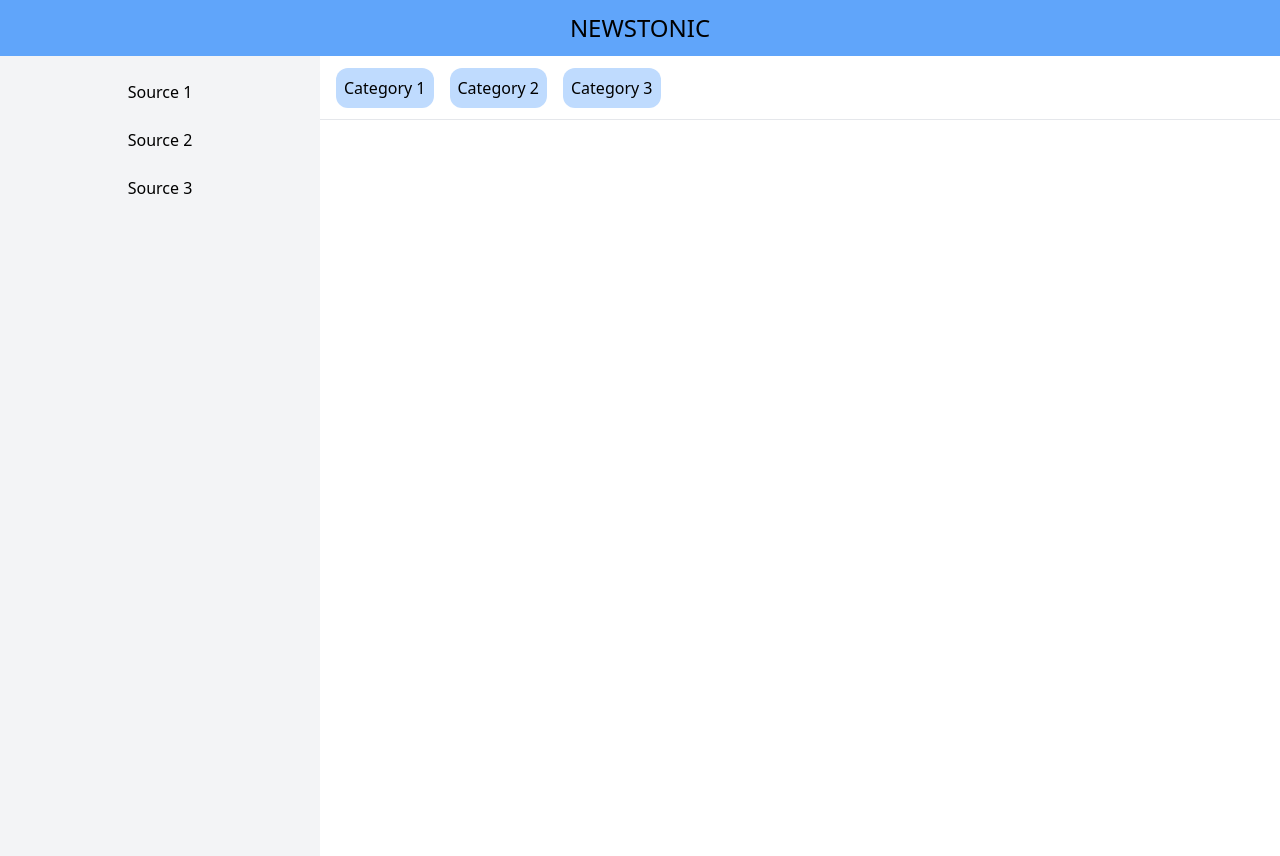
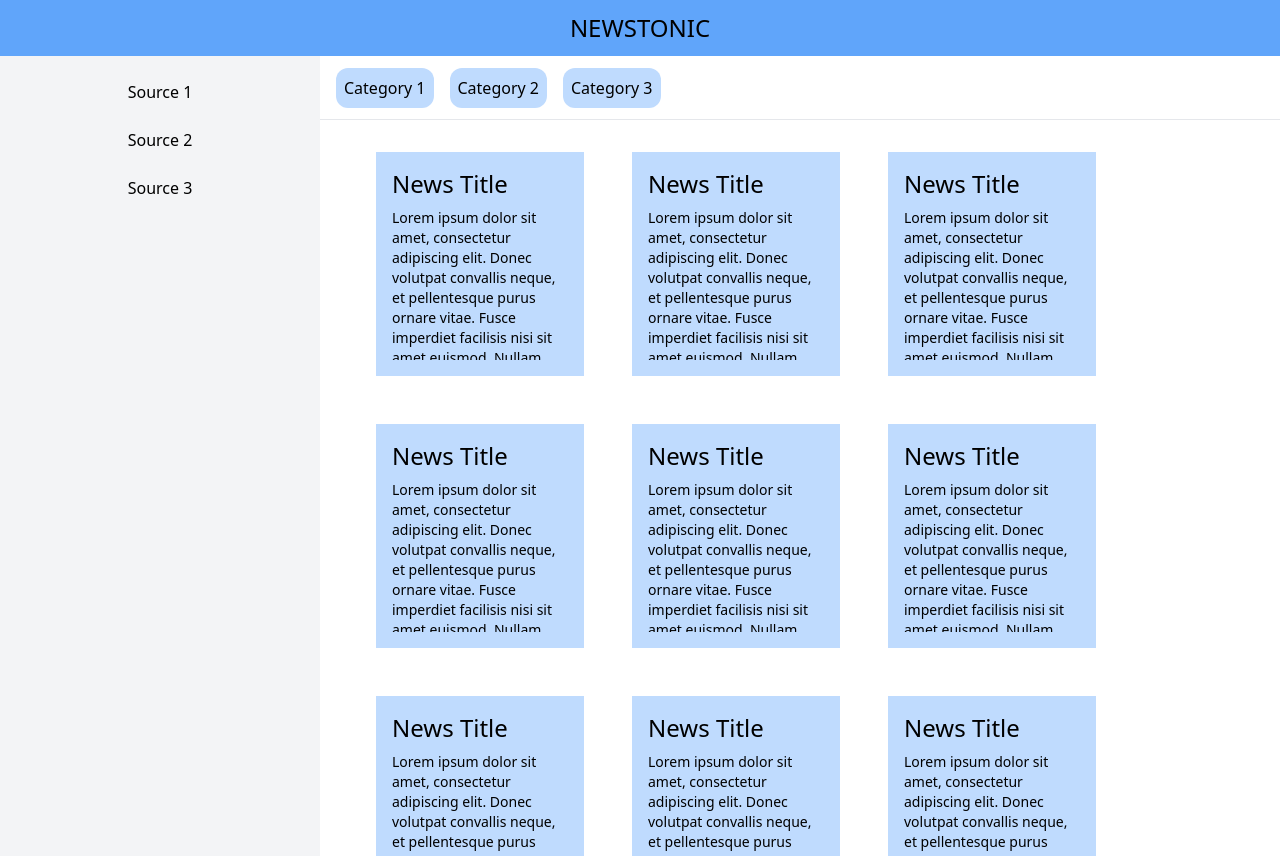
Before and after one commit to HarshHC/newstonic-news-research, a React (Create React App) app: page / in a window 1280 px wide. Built offline with nearby package versions, Linux system fonts and the light colour scheme.

Commit message:
Add NewsGallery and NewsItem component

```diff
--- /dev/null
+++ b/src/news/NewsGallery.jsx
@@ -0,0 +1,21 @@
+import React from 'react';
+import NewsItem from './NewsItem';
+
+const NewsGallery = () => {
+  return (
+    <div className="content-start flex flex-wrap h-screen overflow-y-scroll p-8 w-full">
+      <NewsItem />
+      <NewsItem />
+      <NewsItem />
+      <NewsItem />
+      <NewsItem />
+      <NewsItem />
+      <NewsItem />
+      <NewsItem />
+      <NewsItem />
+      <NewsItem />
+    </div>
+  );
+};
+
+export default NewsGallery;
--- /dev/null
+++ b/src/news/NewsItem.jsx
@@ -0,0 +1,24 @@
+import React from 'react';
+
+const NewsItem = () => {
+  return (
+    <div className="bg-blue-200 flex flex-col h-56 mx-6 mb-12 w-52 p-4">
+      <h2 className="mb-2 text-2xl">News Title</h2>
+      <p className="overflow-hidden text-sm">
+        Lorem ipsum dolor sit amet, consectetur adipiscing elit. Donec volutpat
+        convallis neque, et pellentesque purus ornare vitae. Fusce imperdiet
+        facilisis nisi sit amet euismod. Nullam rutrum, nibh at ultricies
+        suscipit, purus orci tristique erat, tincidunt pretium ex erat non mi.
+        Pellentesque urna erat, scelerisque vel cursus sed, varius sed ligula.
+        Integer blandit nisi efficitur arcu euismod, nec aliquet dui ultricies.
+        Suspendisse porttitor magna in tellus lobortis, at tincidunt lorem
+        lacinia. Pellentesque sed volutpat felis. Sed sit amet arcu a metus
+        fermentum volutpat eget ac neque. Vivamus ultricies suscipit enim sit
+        amet consequat. Vivamus quis tortor vitae massa condimentum maximus. In
+        sit amet sem risus.
+      </p>
+    </div>
+  );
+};
+
+export default NewsItem;
--- a/src/news/index.jsx
+++ b/src/news/index.jsx
@@ -1,11 +1,13 @@
 import React from 'react';
 
 import Categories from '../categories/index';
+import NewsGallery from './NewsGallery';
 
 const News = () => {
   return (
     <div className="flex flex-col h-screen w-3/4">
       <Categories />
+      <NewsGallery />
     </div>
   );
 };
```
